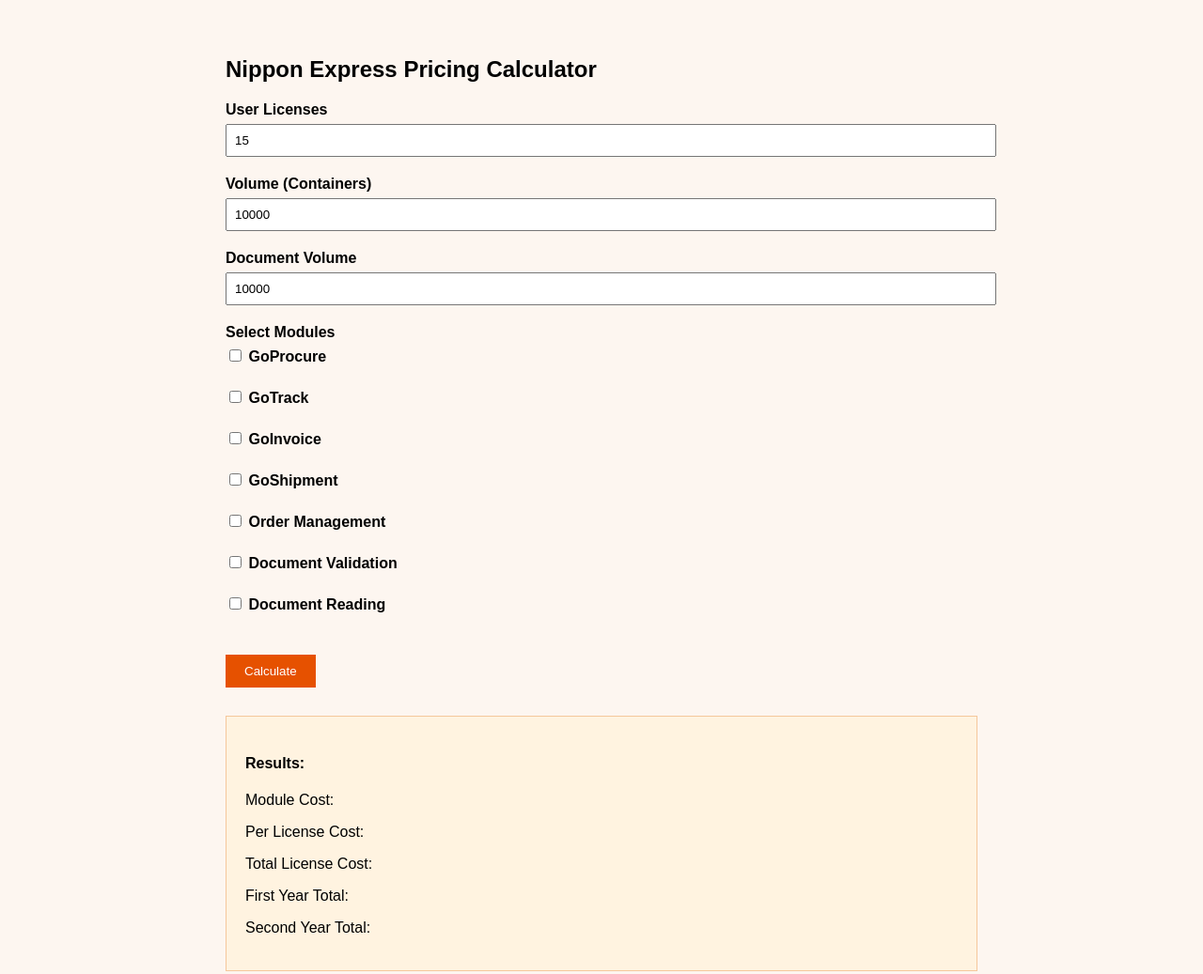
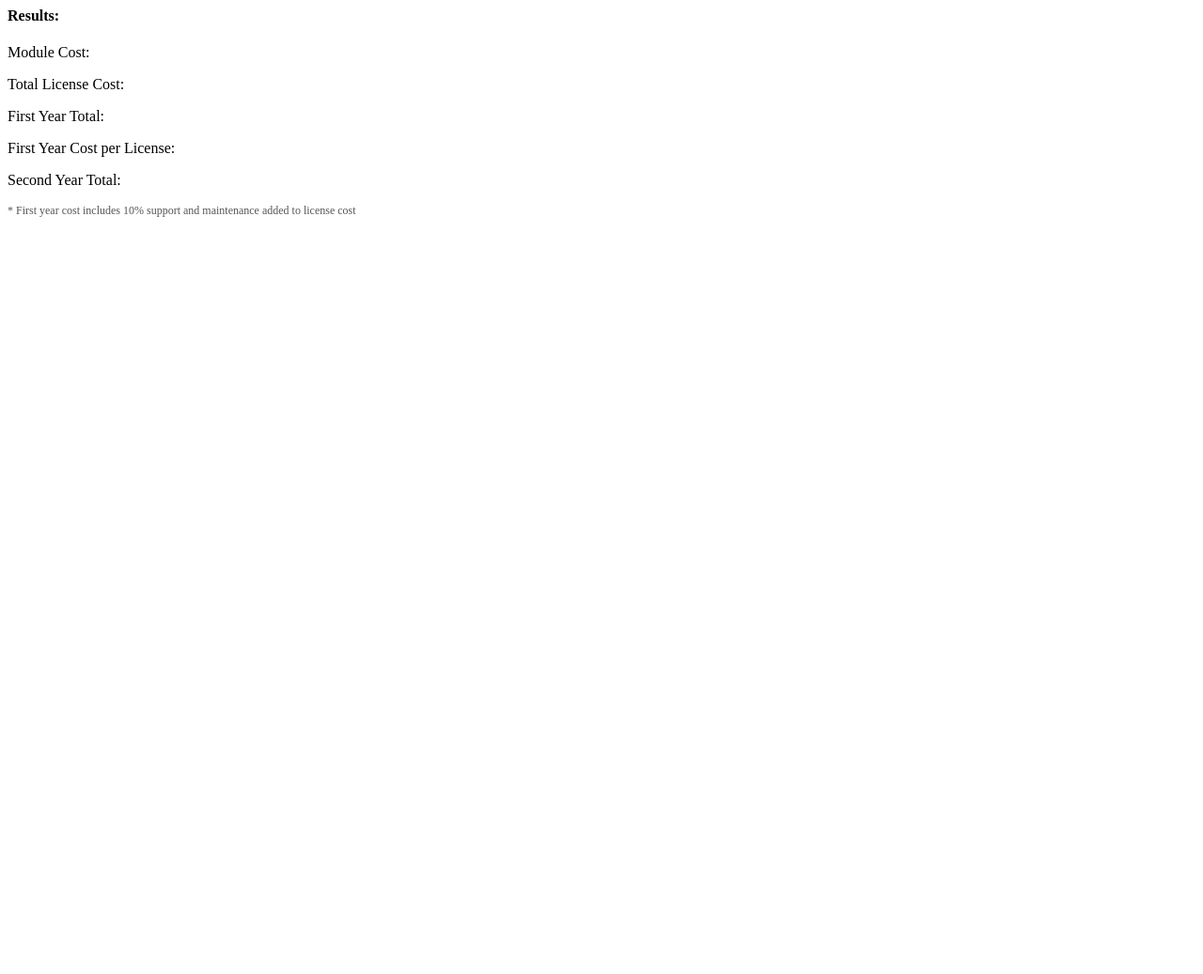
Before and after one commit to ashwinchandran01/nx-pricing, a plain HTML site: page index.html in a window 1280 px wide. Shown: the whole page at 94% size. After the commit the page ends 800 px from the top, so only its background shows below. Drawn offline with Linux system fonts and the light colour scheme.

Commit message:
Update index.html

```diff
--- a/index.html
+++ b/index.html
@@ -1,100 +1,20 @@
-<!DOCTYPE html>
-<html lang="en">
-<head>
-  <meta charset="UTF-8" />
-  <meta name="viewport" content="width=device-width, initial-scale=1.0" />
-  <title>Nippon Express Pricing Calculator</title>
-  <style>
-    body {
-      font-family: Arial, sans-serif;
-      padding: 40px;
-      max-width: 800px;
-      margin: auto;
-      background: #fdf6f0;
-    }
-    .form-block { margin-bottom: 20px; }
-    label { font-weight: bold; display: block; margin-bottom: 6px; }
-    input[type="number"] { width: 100%; padding: 8px; }
-    .results { background: #fff3e0; padding: 20px; border: 1px solid #f5c79b; margin-top: 30px; }
-    button { padding: 10px 20px; background: #e65100; color: white; border: none; cursor: pointer; }
-    button:hover { background: #bf360c; }
-  </style>
-</head>
-<body>
-  <h2>Nippon Express Pricing Calculator</h2>
-
-  <div class="form-block">
-    <label>User Licenses</label>
-    <input type="number" id="userLicenses" value="15" min="6" max="55">
-  </div>
-
-  <div class="form-block">
-    <label>Volume (Containers)</label>
-    <input type="number" id="volume" value="10000" min="6000" max="120000">
-  </div>
-
-  <div class="form-block">
-    <label>Document Volume</label>
-    <input type="number" id="documentVolume" value="10000" min="6000" max="120000">
-  </div>
-
-  <div class="form-block">
-    <label>Select Modules</label>
-    <div id="moduleCheckboxes">
-      <label><input type="checkbox" value="GoProcure"> GoProcure</label><br>
-      <label><input type="checkbox" value="GoTrack"> GoTrack</label><br>
-      <label><input type="checkbox" value="GoInvoice"> GoInvoice</label><br>
-      <label><input type="checkbox" value="GoShipment"> GoShipment</label><br>
-      <label><input type="checkbox" value="Order Management"> Order Management</label><br>
-      <label><input type="checkbox" value="Document Validation"> Document Validation</label><br>
-      <label><input type="checkbox" value="Document Reading"> Document Reading</label><br>
-    </div>
-  </div>
-
-  <button id="calculateBtn">Calculate</button>
-
+<!-- Final revision per user instruction: display per-license cost as 'First Year Cost per License' and explain S&M footnote -->
 <div class="results">
   <h4>Results:</h4>
   <p>Module Cost: <span id="moduleCost"></span></p>
-    <p>Per License Cost: <span id="perLicenseCost"></span></p>
   <p>Total License Cost: <span id="totalLicenseCost"></span></p>
   <p>First Year Total: <span id="firstYearTotal"></span></p>
+  <p>First Year Cost per License: <span id="perLicenseCost"></span></p>
   <p>Second Year Total: <span id="secondYearTotal"></span></p>
+  <p style="font-size: 12px; color: #555;">* First year cost includes 10% support and maintenance added to license cost</p>
 </div>
 
 <script>
-  const slabs = [
-    { min: 6000, max: 24000 },
-    { min: 24001, max: 42000 },
-    { min: 42001, max: 60000 },
-    { min: 60001, max: 84000 },
-    { min: 84001, max: 120000 }
-  ];
-
-  const productPricing = {
-    GoProcure: [7, 6.75, 6.45, 6.15, 5.8],
-    GoTrack: [3.75, 3.15, 2.8, 1.95, 0.72],
-    GoInvoice: [4.5, 4.3, 2.5, 2.25, 2],
-    GoShipment: [3, 2.8, 2.65, 2.3, 1.8],
-    'Order Management': [5, 4.8, 4.65, 4.3, 3.8],
-    'Document Validation': [4.5, 4.3, 4.05, 3.7, 3.2],
-    'Document Reading': [2, 1.8, 1.75, 1.6, 1.4]
-  };
-
-  const licenseTiers = [
-    { min: 6, max: 15, price: 100 },
-    { min: 16, max: 25, price: 90 },
-    { min: 26, max: 35, price: 80 },
-    { min: 36, max: 45, price: 70 },
-    { min: 46, max: 55, price: 60 }
-  ];
-
-  const discountRates = { 2: 8, 3: 15, 4: 20, 5: 25, 6: 30 };
-
+  // updated script logic
   document.getElementById('calculateBtn').addEventListener('click', () => {
-    const licenses = parseInt(document.getElementById('userLicenses').value);
-    const volume = parseInt(document.getElementById('volume').value);
-    const docVolume = parseInt(document.getElementById('documentVolume').value);
+    const licenses = Math.max(6, Math.min(55, parseInt(document.getElementById('userLicenses').value)));
+    const volume = Math.max(6000, Math.min(120000, parseInt(document.getElementById('volume').value)));
+    const docVolume = Math.max(6000, Math.min(120000, parseInt(document.getElementById('documentVolume').value)));
     const selectedModules = [...document.querySelectorAll('#moduleCheckboxes input:checked')].map(cb => cb.value);
 
     const getSlabIndex = (val) => slabs.findIndex(slab => val >= slab.min && val <= slab.max);
@@ -116,15 +36,13 @@
 
     const firstYear = discountedModuleCost + totalLicenseCost;
     const secondYear = discountedModuleCost + (totalLicenseCost * 1.1);
+    const perLicense = firstYear / licenses;
 
     const format = x => "$" + Math.round(x).toLocaleString();
     document.getElementById('moduleCost').textContent = format(discountedModuleCost);
-    document.getElementById('perLicenseCost').textContent = format(licensePrice);
     document.getElementById('totalLicenseCost').textContent = format(totalLicenseCost);
     document.getElementById('firstYearTotal').textContent = format(firstYear);
+    document.getElementById('perLicenseCost').textContent = format(perLicense);
     document.getElementById('secondYearTotal').textContent = format(secondYear);
   });
 </script>
-
-</body>
-</html>
```
Lines whose indentation alone changed are shown as unchanged.
